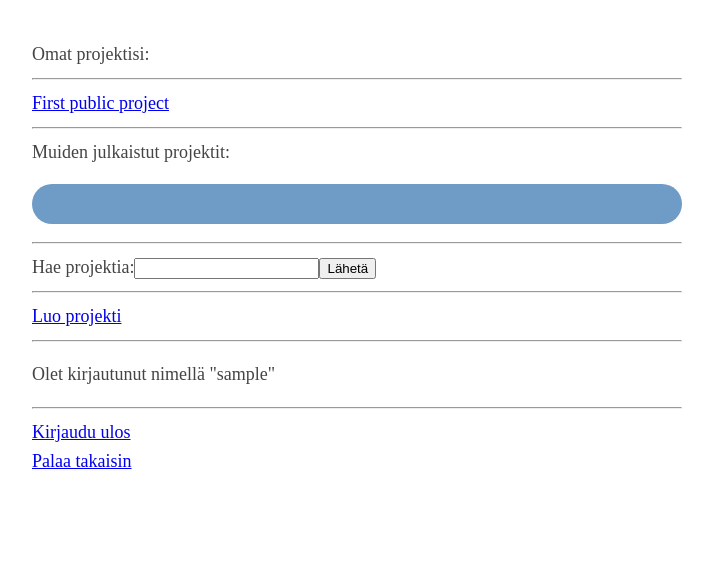
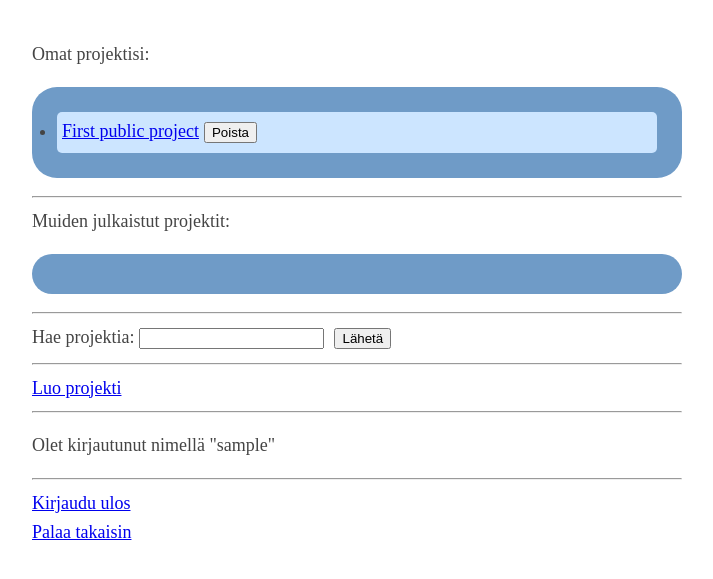
Before and after one commit to xylix/tsoha-sounds, a Flask app: page / in a window 1280 px wide. Shown: the top 579 px of the page, without its empty margins (283-996 px from the left). Run offline with Flask 2, Linux system fonts and the light colour scheme; the visitor is signed in with stand-in values (Sample User, id 1); data comes from the database, SQL or seed files in the repository.

Commit message:
Start adding delete buttons for projects

```diff
--- a/App/static/css/main.css
+++ b/App/static/css/main.css
@@ -20,10 +20,19 @@ ul {
 ul li {
   background: #cce5ff;
   margin: 5px;
+  padding: 5px;
   border-radius: 5px;
 }
 
 figure {
-    margin: 0;
+    margin: auto;
 	padding-left: 5px;
 }
+
+.flex {
+    display: flex;
+}
+
+input {
+	margin: 5px;
+}
--- a/App/templates/index.html
+++ b/App/templates/index.html
@@ -3,15 +3,31 @@
 
 {% if session.username %}
 Omat projektisi:
+<ul>
+{% for project in own_projects %}
+<li>
+<div class="flex">
+	<a href="/project/{{project.id}}">{{ project.name }}</a>
+	<form action="/project/{{project_id}}" method="DELETE">
+	<input type="submit" value="Poista">
+	<input type="hidden" name="csrf_token" value="{{ session.csrf_token }}">
+	</form>
+</div>
+</li>
+{% endfor %}
+</ul>
 <hr>
-{% for project in own_projects %}
-<a href="/project/{{project.id}}"> {{ project.name }} </a>
-<hr>
-{% endfor %}
 Muiden julkaistut projektit:
 <ul>
 {% for project in public_projects %}
-<li><a href="/project/{{project.id}}"> {{ project.name }} </a></li>
+<li><a href="/project/{{project.id}}"> {{ project.name }} </a>
+	{% if session.is_admin %}
+	<form action="/project/{{project_id}}" method="DELETE">
+	<input type="submit" value="Poista">
+	<input type="hidden" name="csrf_token" value="{{ session.csrf_token }}">
+	</form>
+	{% endif %}
+</li>
 {% endfor %}
 </ul>
 <hr>
--- a/App/templates/project_view.html
+++ b/App/templates/project_view.html
@@ -8,7 +8,9 @@
 Projektin nykyiset tiedostot:
 <ul>
 {% for file in current_files %}
-<li> {{file.name}}
+<li>
+	<div class="flex">
+		{{file.name}}
 		<figure>
 			<audio controls src="/audio/{{file.id}}">
 				Your browser does not support the <code>audio</code> element.
@@ -22,6 +24,7 @@ Projektin nykyiset tiedostot:
 		<input type="hidden" name="csrf_token" value="{{ session.csrf_token }}">
 		</form>
 		{% endif %}
+	</div>
 </li>
 {% endfor %}
 </ul>
```
Lines whose indentation alone changed are shown as unchanged.
